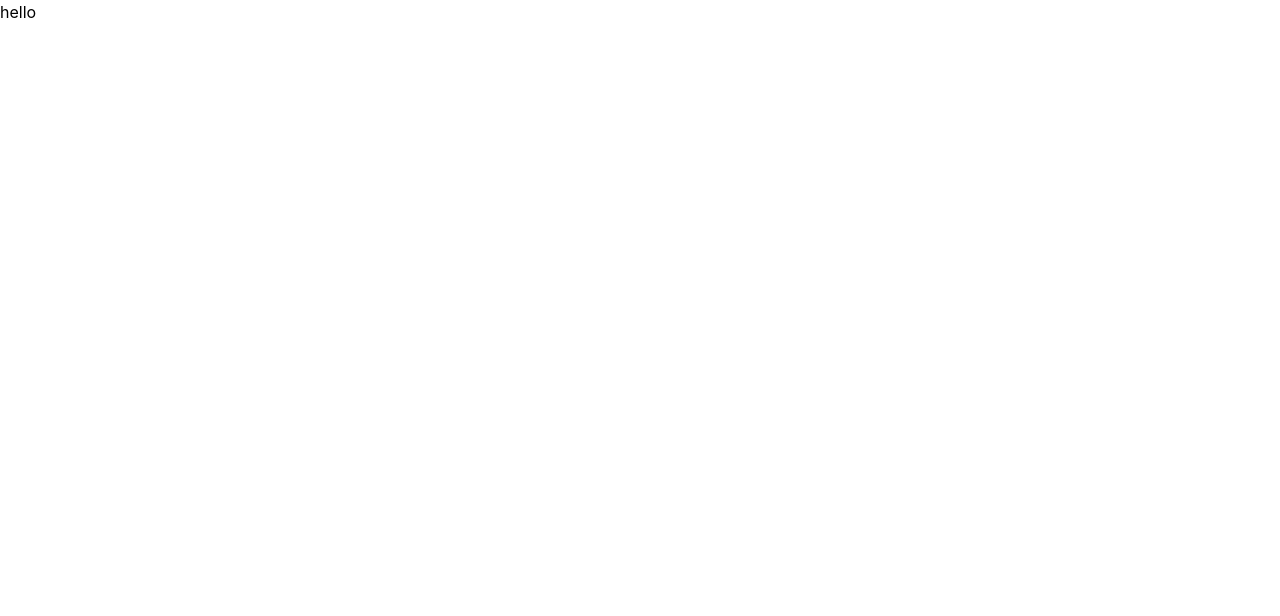
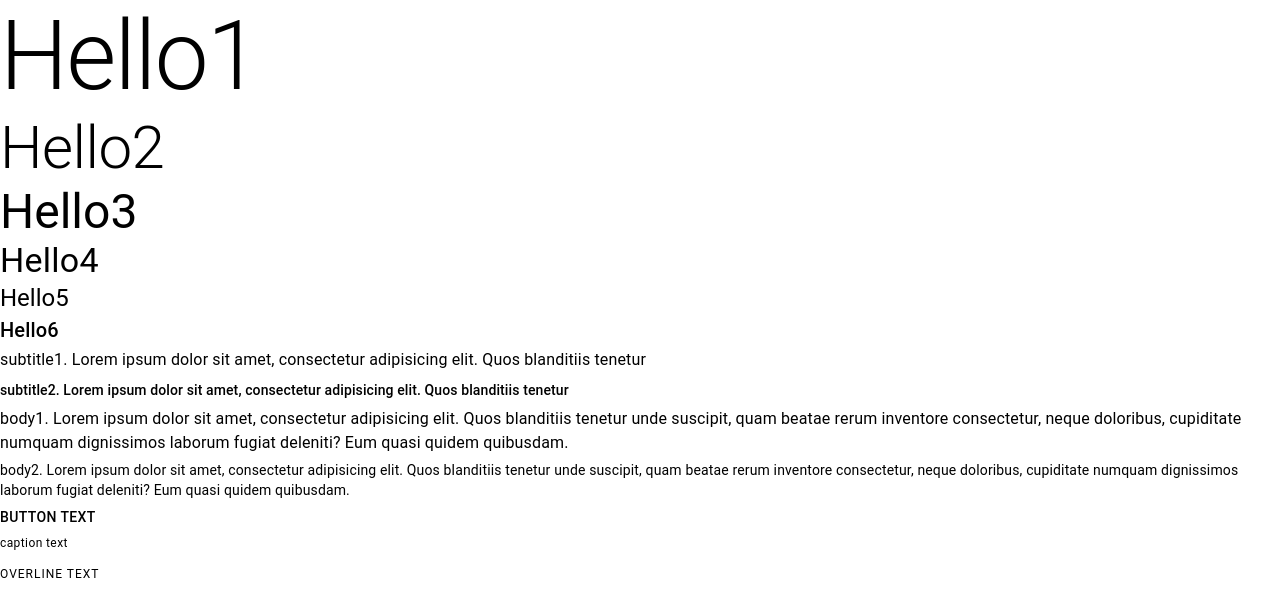
Before and after one commit to huseyincansoylu/react-mui, a React (Vite) app: page / in a window 1280 px wide. Shown: the top 616 px of the page. Built offline with nearby package versions, Linux system fonts and the light colour scheme.

Commit message:
Typography

```diff
--- a/index.html
+++ b/index.html
@@ -4,7 +4,7 @@
     <meta charset="UTF-8" />
     <link rel="icon" type="image/svg+xml" href="/vite.svg" />
     <meta name="viewport" content="width=device-width, initial-scale=1.0" />
-    <title>Vite + React + TS</title>
+    <title>React + MUI</title>
   </head>
   <body>
     <div id="root"></div>
--- a/src/App.tsx
+++ b/src/App.tsx
@@ -1,8 +1,10 @@
+import MuiTypo from "./components/MuiTypo"
+
 function App() {
 
   return (
     <div>
-      hello
+      <MuiTypo />
     </div>
   )
 }
--- /dev/null
+++ b/src/components/MuiTypo.tsx
@@ -0,0 +1,48 @@
+import { Typography } from '@mui/material'
+
+
+const MuiTypo = () => {
+    return (
+        <>
+            <Typography variant="h1" >Hello1</Typography>
+            <Typography variant="h2" >Hello2</Typography>
+            <Typography variant="h3" >Hello3</Typography>
+            <Typography variant="h4" component="h1">Hello4</Typography>
+            <Typography variant="h5" >Hello5</Typography>
+            <Typography variant="h6" >Hello6</Typography>
+
+            <Typography variant="subtitle1" gutterBottom>
+                subtitle1. Lorem ipsum dolor sit amet, consectetur adipisicing elit. Quos
+                blanditiis tenetur
+            </Typography>
+            <Typography variant="subtitle2" gutterBottom>
+                subtitle2. Lorem ipsum dolor sit amet, consectetur adipisicing elit. Quos
+                blanditiis tenetur
+            </Typography>
+            <Typography variant="body1" gutterBottom>
+                body1. Lorem ipsum dolor sit amet, consectetur adipisicing elit. Quos
+                blanditiis tenetur unde suscipit, quam beatae rerum inventore consectetur,
+                neque doloribus, cupiditate numquam dignissimos laborum fugiat deleniti? Eum
+                quasi quidem quibusdam.
+            </Typography>
+            <Typography variant="body2" gutterBottom>
+                body2. Lorem ipsum dolor sit amet, consectetur adipisicing elit. Quos
+                blanditiis tenetur unde suscipit, quam beatae rerum inventore consectetur,
+                neque doloribus, cupiditate numquam dignissimos laborum fugiat deleniti? Eum
+                quasi quidem quibusdam.
+            </Typography>
+
+            <Typography variant="button" display="block" gutterBottom>
+                button text
+            </Typography>
+            <Typography variant="caption" display="block" gutterBottom>
+                caption text
+            </Typography>
+            <Typography variant="overline" display="block" gutterBottom>
+                overline text
+            </Typography>
+        </>
+    )
+}
+
+export default MuiTypo
```
